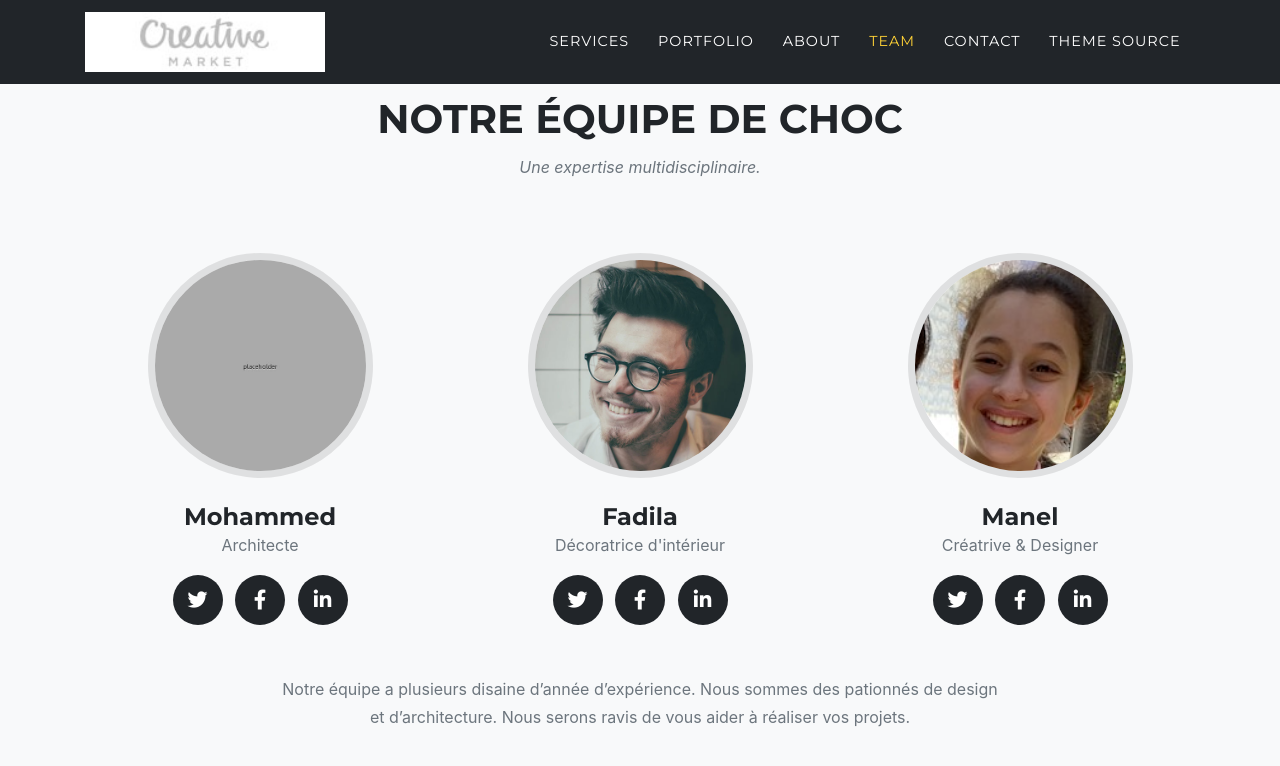
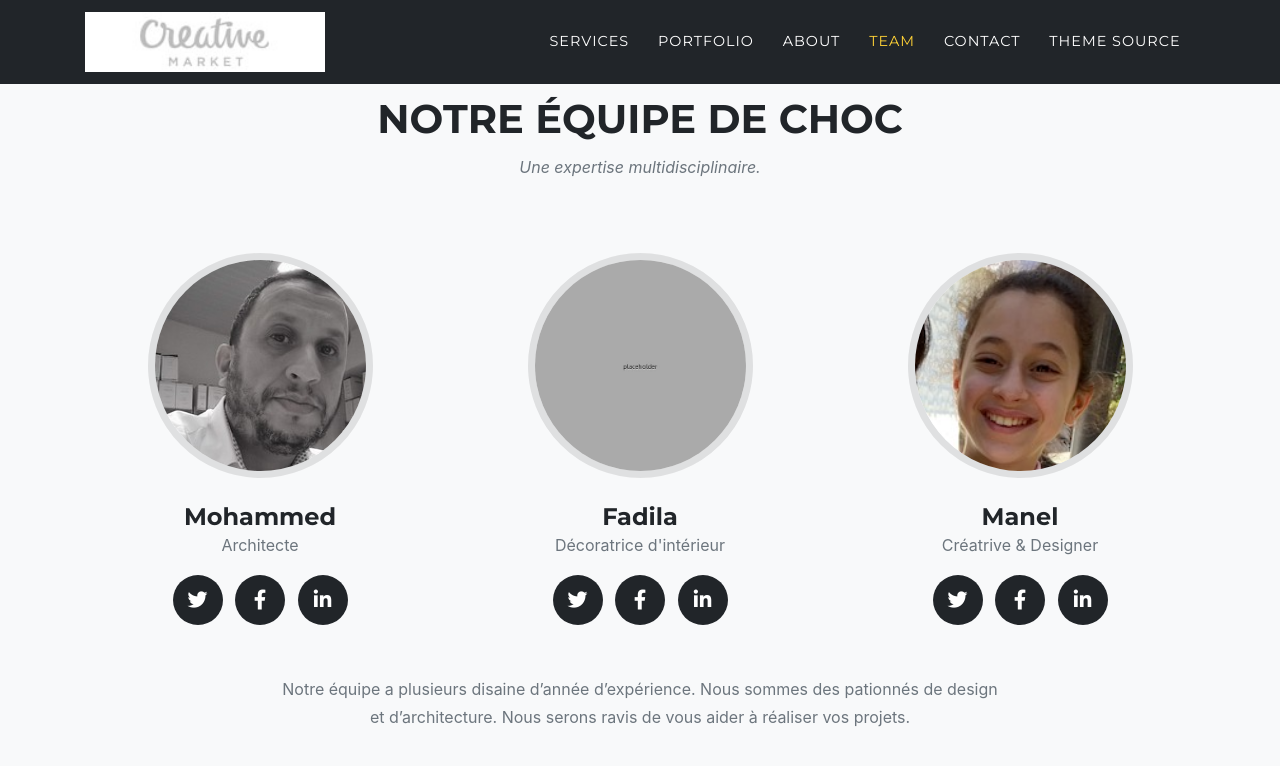
Before and after one commit to mabh-architecture/mabh-architecture.github.io, a Jekyll site: the page built from index.md, in a window 1280 px wide and 900 px high, scrolled down 4197 px. Shown: the top 766 px of the window. Built offline with Jekyll 4.4.1, drawn with Linux system fonts in a browser that asks for light colours; some web fonts are replaced.

Commit message:
Update sitetext.yml

```diff
--- a/_data/sitetext.yml
+++ b/_data/sitetext.yml
@@ -87,7 +87,7 @@ team:
     people:
       - name: "Mohammed"
         role: "Architecte"
-        image: assets/img/team/500x500.jpg
+        image: assets/img/team/mohammed.jpg
         social:
           - url: https://twitter.com
             icon: fab fa-twitter
@@ -97,7 +97,7 @@ team:
             icon: fab fa-linkedin-in
       - name: "Fadila"
         role: "Décoratrice d'intérieur"
-        image: assets/img/team/2.jpg
+        image: assets/img/team/500x500.jpg
         social:
           - url: https://twitter.com
             icon: fab fa-twitter
```
